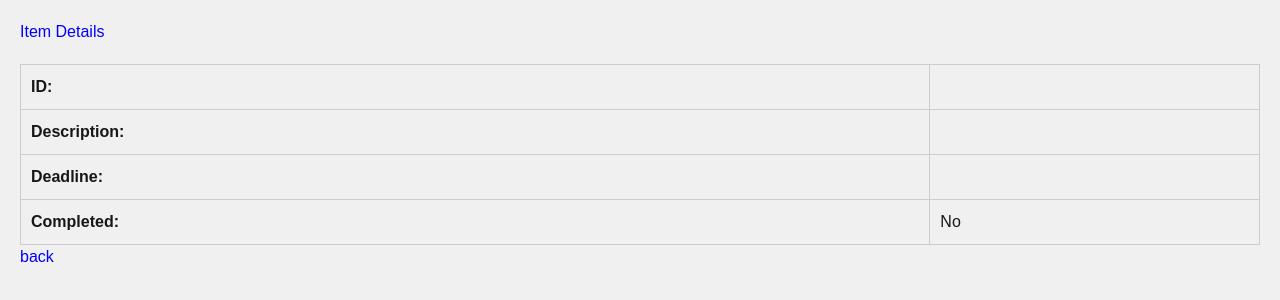
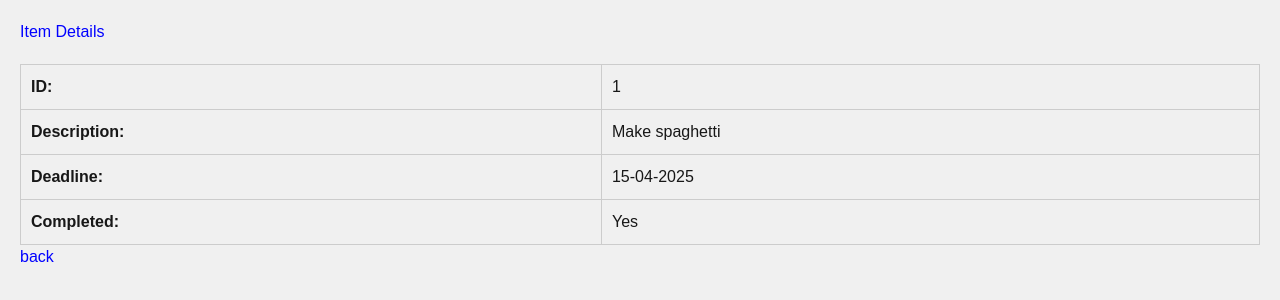
Before and after one commit to joannelewis/4WP3-proj2, a Next.js app: page /collection/1 in a window 1280 px wide. Shown: the top 300 px of the page. Built offline with nearby package versions, Linux system fonts and the light colour scheme; no server answers; data requests are answered from the project's data file.

Commit message:
added collection/id routes

```diff
--- a/app/collection/[id]/page.js
+++ b/app/collection/[id]/page.js
@@ -1,11 +1,11 @@
 import React from 'react';
 
-// This is a server component that fetches data for a specific item
+//server component to fetch data for a specific item
 const ItemPage = async ({ params }) => {
   const res = await fetch(`http://localhost:4000/collection/${params.id}`);
   const item = await res.json();
 
-  // Check if the item exists
+  // Check if item exists
   if (!item) {
     return <h1>Uh oh spaghettio! This page does not exist!</h1>;
   }
--- a/db.json
+++ b/db.json
@@ -1,3 +1,64 @@
 {
-    "collection": []
+    "collection": [
+        {
+            "id": 1,
+            "description": "Make spaghetti",
+            "deadline": "15-04-2025",
+            "completed": true
+        },
+        {
+            "id": 2,
+            "description": "Finish Project 2",
+            "deadline": "15-04-2025",
+            "completed": false
+        },
+        {
+            "id": 3,
+            "description": "Buy tickets",
+            "deadline": "10-04-2025",
+            "completed": true
+        },
+        {
+            "id": 4,
+            "description": "Go grocery shopping",
+            "deadline": "14-04-2025",
+            "completed": false
+        },
+        {
+            "id": 5,
+            "description": "Buy food",
+            "deadline": "15-04-2025",
+            "completed": true
+        },
+        {
+            "id": 6,
+            "description": "Do AI exam",
+            "deadline": "12-04-2025",
+            "completed": true
+        },
+        {
+            "id": 7,
+            "description": "Do RTS exam",
+            "deadline": "14-04-2025",
+            "completed": true
+        },
+        {
+            "id": 8,
+            "description": "Make doctor's appointment",
+            "deadline": "16-04-2025",
+            "completed": false
+        },
+        {
+            "id": 9,
+            "description": "Complete medical form",
+            "deadline": "18-04-2025",
+            "completed": false
+        },
+        {
+            "id": 10,
+            "description": "Pack",
+            "deadline": "18-04-2025",
+            "completed": false
+        }
+    ]
 }
```
